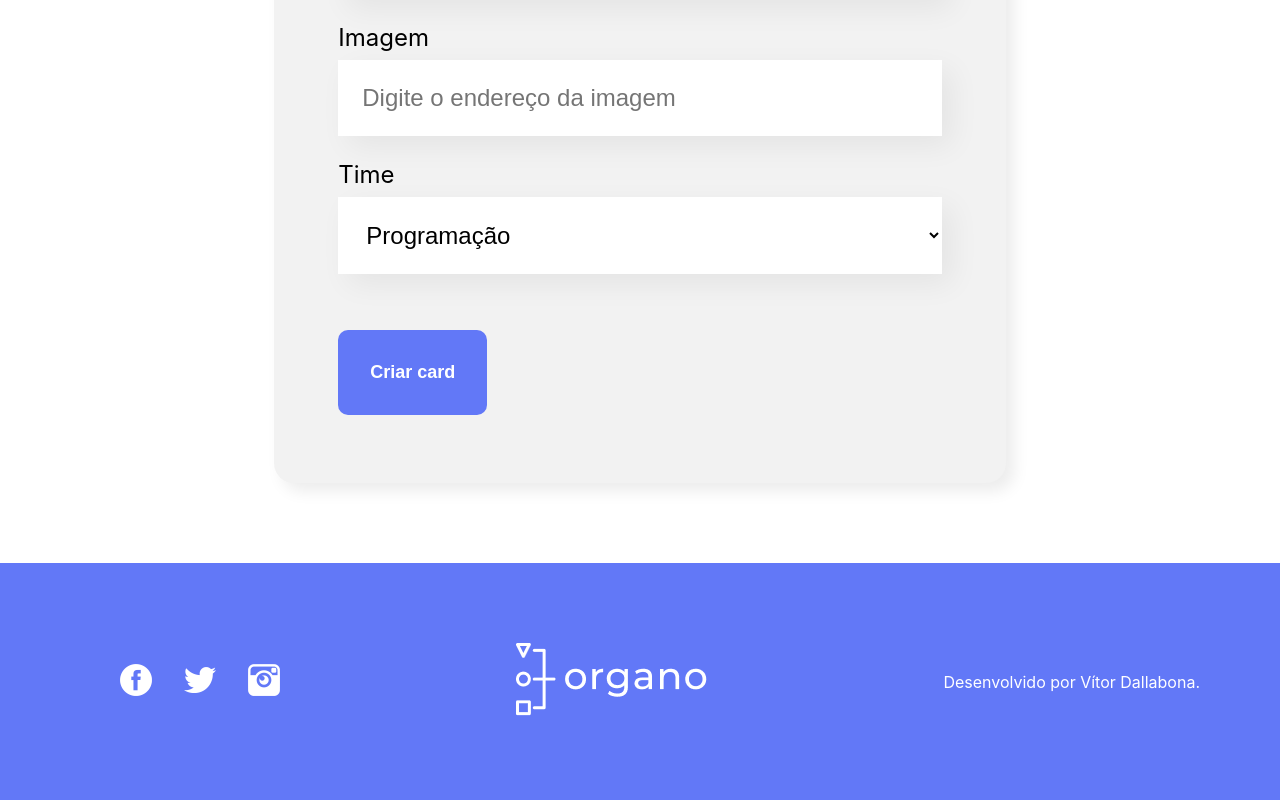
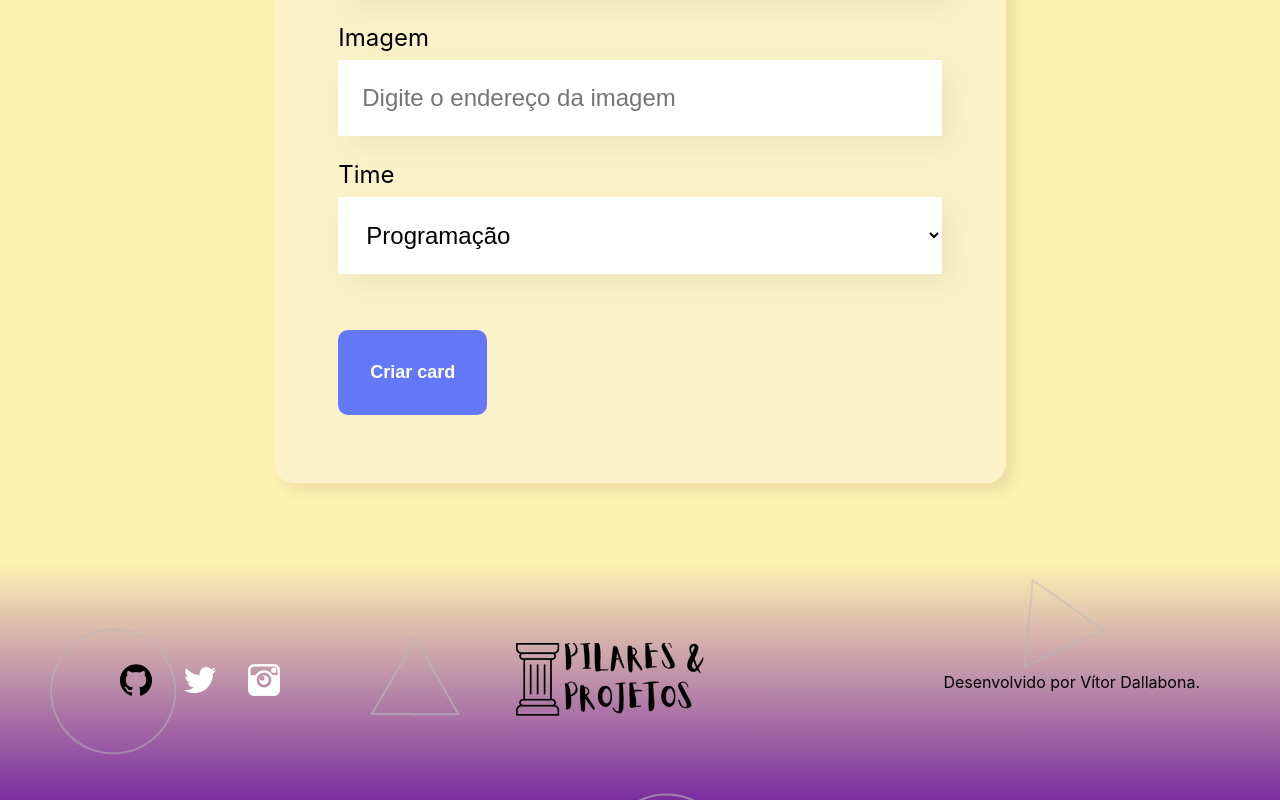
Before and after one commit to vfluyu/P-P, a React (Create React App) app: page / in a window 1280 px wide. Shown: the part 938-1738 px from the top of the page. Built offline with nearby package versions, Linux system fonts and the light colour scheme.

Commit message:
Personalização1

```diff
--- a/src/components/Formulario/Form.css
+++ b/src/components/Formulario/Form.css
@@ -6,7 +6,7 @@
 }
 .formulario form {
     max-width: 80%;
-    background-color: #F2F2F2;
+    background-color: #f2f2f254;
     border-radius: 20px;
     padding: 36px 64px;
     box-shadow: 8px 8px 16px rgba(0,0,0,0.08);
--- a/src/components/ListaSuspensa/ListaSuspensa.css
+++ b/src/components/ListaSuspensa/ListaSuspensa.css
@@ -2,7 +2,7 @@
     margin: 24px 0;
 }
 .lista-suspensa select {
-    background-color: white;
+    background-color: rgb(255, 255, 255);
     box-shadow: 10px 10px 30px rgba(0, 0, 0, 0.06);
     width: 100%;
     border: none;
--- a/src/components/Rodape/index.js
+++ b/src/components/Rodape/index.js
@@ -5,24 +5,24 @@ const Rodape = () => {
         <section>
             <ul>
                 <li>
-                    <a href="facebook.com" target="_blank">
-                        <img src="/imgs/fb.png" alt="" />
+                    <a href="https://github.com/vfluyu/P-P/" target="_blank">
+                        <img className='img' src="/imgs/github.png" alt="My GitHub" />
                     </a>
                 </li>
                 <li>
                     <a href="twitter.com" target="_blank">
-                        <img src="/imgs/tw.png" alt="" />
+                        <img className='img' src="/imgs/tw.png" alt="" />
                     </a>
                 </li>
                 <li>
                     <a href="instagram.com" target="_blank">
-                        <img src="/imgs/ig.png" alt="" />
+                        <img className='img' src="/imgs/ig.png" alt="" />
                     </a>
                 </li>
             </ul>
         </section>
         <section>
-            <img src="/imgs/logo.png" alt="" />
+            <img className='img2' src="/imgs/logo.png" alt="" />
         </section>
         <section>
             <p>
--- a/src/components/Rodape/rodape.css
+++ b/src/components/Rodape/rodape.css
@@ -1,10 +1,12 @@
 .footer {
-    background: #6278F7;
-    color: #FFF;
+    background-image: url(/public/imgs/fundo.png), linear-gradient(#fff1b2, #7b2d9f);
+    color: #000000;
     padding: 80px;
     display: flex;
     justify-content: space-between;
     align-items: center;
+
+
 }
 
 .footer ul li {
@@ -15,3 +17,8 @@
 .footer ul li:last-child {
     margin-right: 0;
 }
+
+.img {
+    width: 32px;
+    height: 32px;
+}
--- a/src/index.css
+++ b/src/index.css
@@ -5,6 +5,7 @@ body {
     sans-serif;
   -webkit-font-smoothing: antialiased;
   -moz-osx-font-smoothing: grayscale;
+  background-color: #fff1b2;
 }
 
 code {
```
Also changed, not shown: public/imgs/github.png (added), public/imgs/logo.png.
